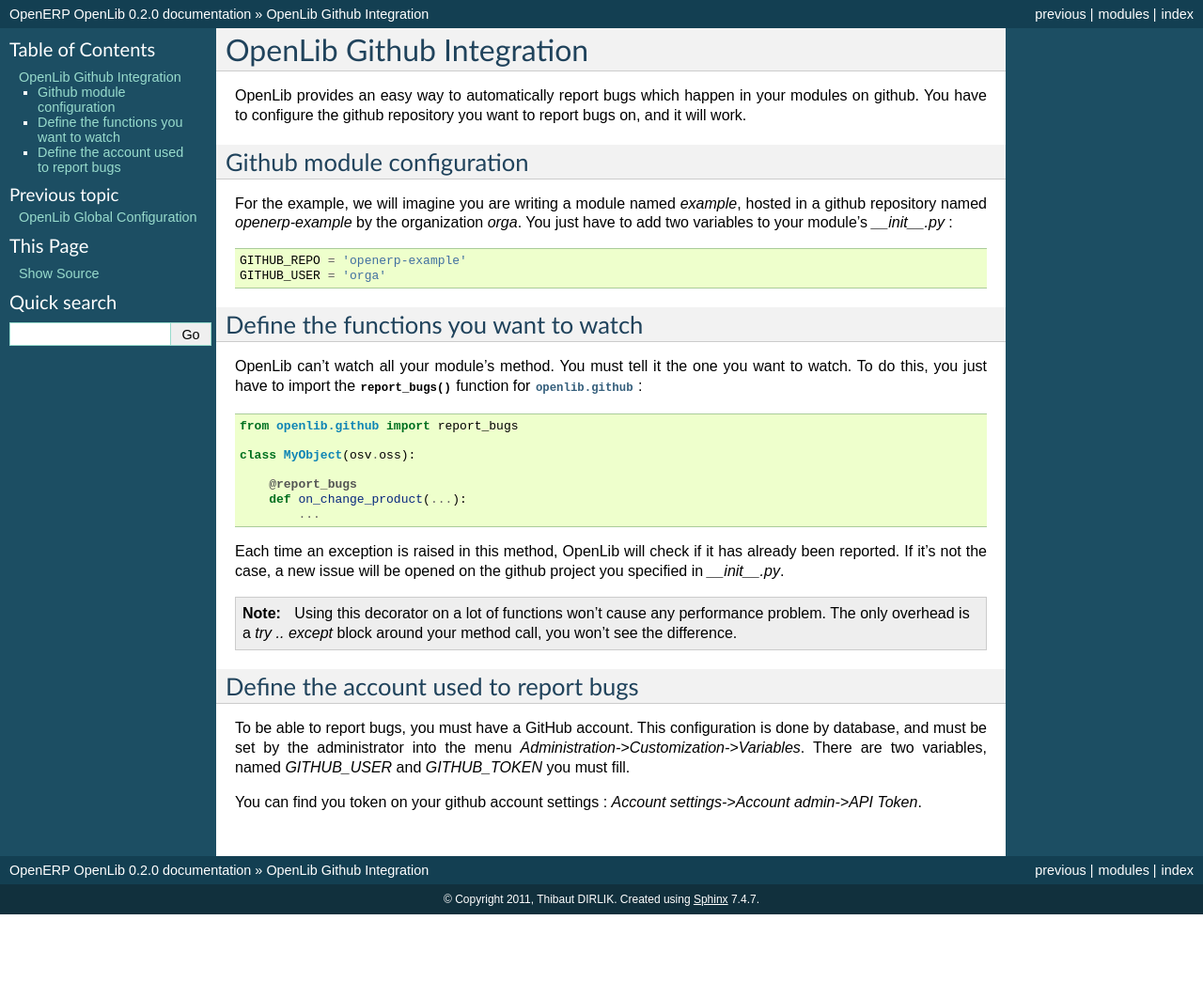
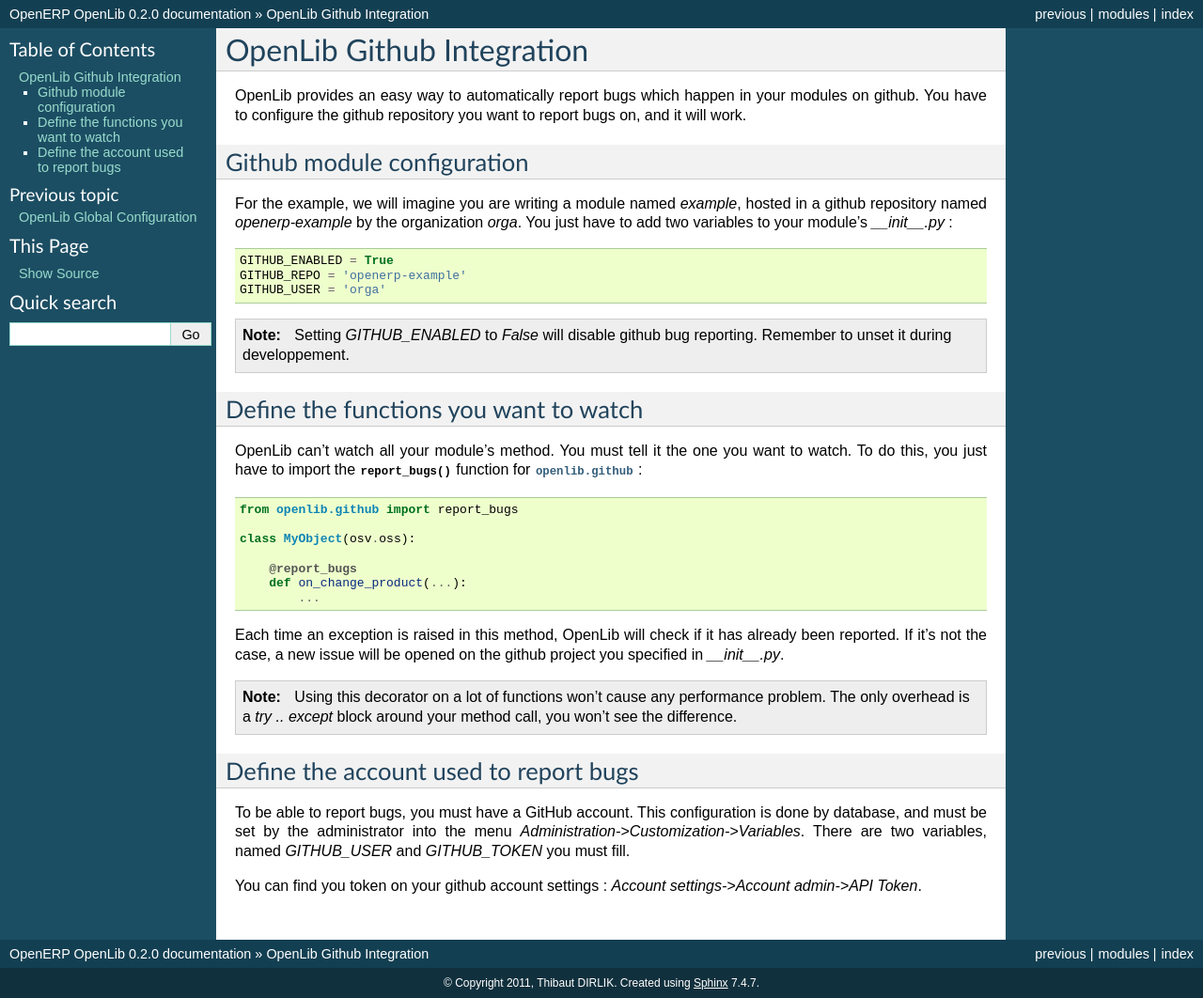
Before and after one commit to WE2BS/openerp-openlib, a Sphinx documentation site: the page built from docs/github.rst, in a window 1280 px wide. Shown: the whole page at 94% size. Built offline with Sphinx 7.4.7, drawn with Linux system fonts in a browser that asks for light colours; before the commit the page ends 973 px from its top, so only the background shows below that.

Commit message:
Forgot to document GITHUb_ENABLED.

```diff
--- a/docs/github.rst
+++ b/docs/github.rst
@@ -14,8 +14,13 @@
 For the example, we will imagine you are writing a module named *example*, hosted in a github repository named
 *openerp-example* by the organization *orga*. You just have to add two variables to your module's *__init__.py* : ::
 
+    GITHUB_ENABLED = True
     GITHUB_REPO = 'openerp-example'
     GITHUB_USER = 'orga'
+
+.. note::
+
+    Setting *GITHUB_ENABLED* to *False* will disable github bug reporting. Remember to unset it during developpement.
 
 Define the functions you want to watch
 --------------------------------------
```
